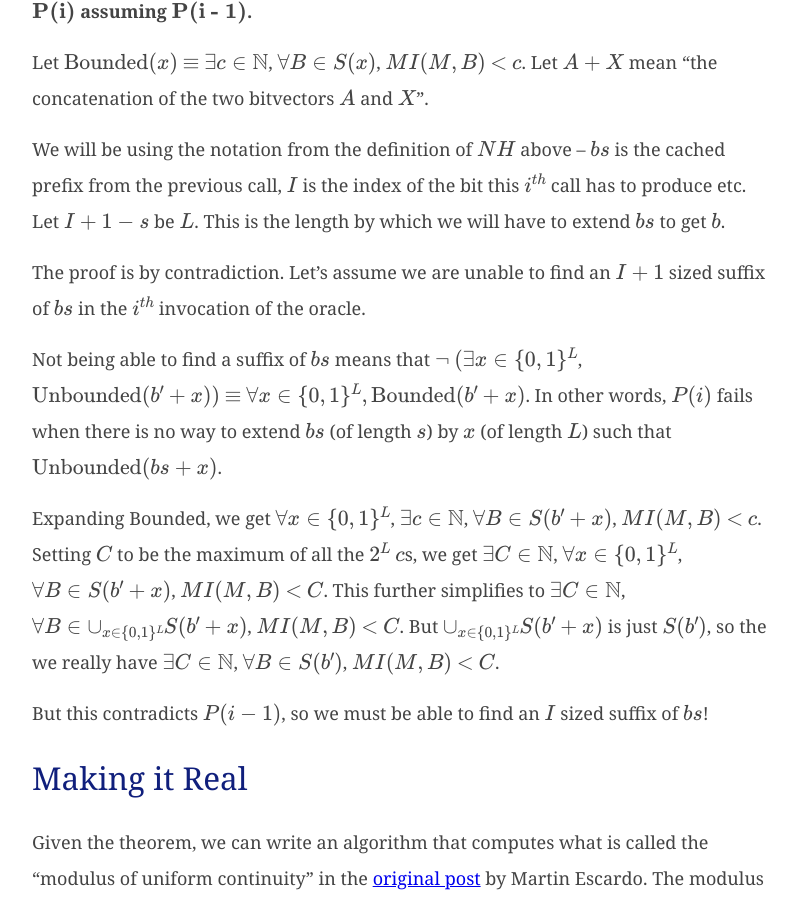
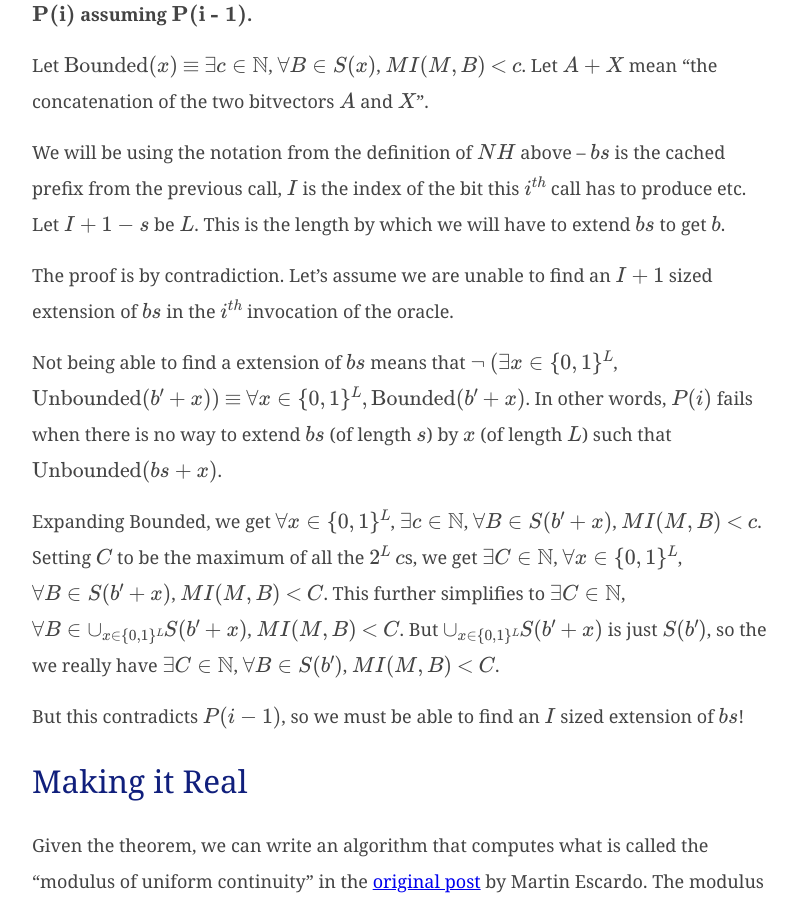
Before and after one commit to sanjoy/playingwithpointers.com, a Jekyll site: the page built from _blog/impossible-programs.markdown, in a window 1280 px wide and 900 px high, scrolled down 3743 px. Shown: the whole window, without its empty margins (238-1035 px from the left). Built offline with Jekyll 4.4.1, drawn with Linux system fonts in a browser that asks for light colours; formulas are drawn with MathJax 3; some of the changed text lies outside the part shown.

Commit message:
s/suffix/extension/

```diff
--- a/_blog/impossible-programs.markdown
+++ b/_blog/impossible-programs.markdown
@@ -55,9 +55,11 @@ Given an $$M \in \mathbb{T}$$, we construct a infinite bit sequence, $$NH \in \m
 
  1. It keeps some state that persists across executions -- an $$s \in \mathbb{N}$$ (initial value: $$0$$) and a $$bs \in \{0, 1\}^s$$ (initial value: the empty bitvector).  $$bs$$ is a finite prefix of the infinite bit sequence $$NH$$ represents, and is the portion of the infinite bit sequence that it has already "committed to".
  2. If $$I \lt s$$ then it returns $$bs[I]$$ (i.e. it returns the answer that it has already committed to).
- 3. Otherwise it finds a bit vector $$b \in \{0, 1\}^{I+1}$$ that is a suffix of $$bs$$ (there are $$2^{I+1-s}$$ such $$b$$ s), such that $$\{MI(M, B) \textrm{ for } B \in S(b)\} \subseteq \mathbb{N}$$ has no upper bound.  That is, $$\forall n \in \mathbb{N}$$, $$\exists B \in S(b)$$, $$MI(M, B) \gt n$$.  This predicate will later be referred to as $$\textrm{Unbounded}(b)$$.
+ 3. Otherwise it finds a bit vector $$b \in \{0, 1\}^{I+1}$$ that is an extension of $$bs$$[^extension] (there are $$2^{I+1-s}$$ such $$b$$ s), such that $$\{MI(M, B) \textrm{ for } B \in S(b)\} \subseteq \mathbb{N}$$ has no upper bound.  That is, $$\forall n \in \mathbb{N}$$, $$\exists B \in S(b)$$, $$MI(M, B) \gt n$$.  This predicate will later be referred to as $$\textrm{Unbounded}(b)$$.
  4. It sets $$bs$$ to $$b$$ and $$s$$ to $$I+1$$.
  5. It returns $$b[I]$$.
+
+[^extension]: I.e. $$bs$$ is a prefix of $$b$$.
 
 Firstly, note that step (3) is not an algorithm, i.e. it is not obvious that it can be computed by a TM.  There may be some clever way around this (or a proof showing that there isn't), but so far I haven't found one.  So this proof only shows the existence of a bit sequence in $$\mathbb{B}$$, but does not prove that it is computable.
 
@@ -77,13 +79,13 @@ Let $$\textrm{Bounded}(x)$$ $$\equiv$$ $$\exists c \in \mathbb{N}$$, $$\forall B
 
 We will be using the notation from the definition of $$NH$$ above -- $$bs$$ is the cached prefix from the previous call, $$I$$ is the index of the bit this $$i^{th}$$ call has to produce etc.  Let $$I+1-s$$ be $$L$$.  This is the length by which we will have to extend $$bs$$ to get $$b$$.
 
-The proof is by contradiction.  Let's assume we are unable to find an $$I+1$$ sized suffix of $$bs$$ in the $$i^{th}$$ invocation of the oracle.
+The proof is by contradiction.  Let's assume we are unable to find an $$I+1$$ sized extension of $$bs$$ in the $$i^{th}$$ invocation of the oracle.
 
-Not being able to find a suffix of $$bs$$ means that $$\neg$$ $$(\exists x \in \{0,1\}^{L}$$, $$\textrm{Unbounded}(b' + x))$$ $$\equiv$$ $$\forall x \in \{0,1\}^{L}, \textrm{Bounded}(b' + x)$$.  In other words, $$P(i)$$ fails when there is no way to extend $$bs$$ (of length $$s$$) by $$x$$ (of length $$L$$) such that $$\textrm{Unbounded}(bs + x)$$.
+Not being able to find a extension of $$bs$$ means that $$\neg$$ $$(\exists x \in \{0,1\}^{L}$$, $$\textrm{Unbounded}(b' + x))$$ $$\equiv$$ $$\forall x \in \{0,1\}^{L}, \textrm{Bounded}(b' + x)$$.  In other words, $$P(i)$$ fails when there is no way to extend $$bs$$ (of length $$s$$) by $$x$$ (of length $$L$$) such that $$\textrm{Unbounded}(bs + x)$$.
 
 Expanding Bounded, we get $$\forall x \in \{0,1\}^{L}$$, $$\exists c \in \mathbb{N}$$, $$\forall B \in S(b' + x)$$, $$MI(M, B)$$ $$\lt$$ $$c$$.  Setting $$C$$ to be the maximum of all the $$2^{L}$$ $$c$$s, we get $$\exists C \in \mathbb{N}$$, $$\forall x \in \{0,1\}^{L}$$, $$\forall B \in S(b' + x)$$, $$MI(M, B)$$ $$\lt$$ $$C$$.  This further simplifies to $$\exists C \in \mathbb{N}$$, $$\forall B \in \cup_{x \in \{0,1\}^{L}} S(b' + x)$$, $$MI(M, B)$$ $$\lt$$ $$C$$.  But $$\cup_{x \in \{0,1\}^{L}} S(b' + x)$$ is just $$S(b')$$, so the we really have $$\exists C \in \mathbb{N}$$, $$\forall B \in S(b')$$, $$MI(M, B)$$ $$\lt$$ $$C$$.
 
-But this contradicts $$P(i-1)$$, so we must be able to find an $$I$$ sized suffix of $$bs$$!
+But this contradicts $$P(i-1)$$, so we must be able to find an $$I$$ sized extension of $$bs$$!
 
 # Making it Real
 
```
